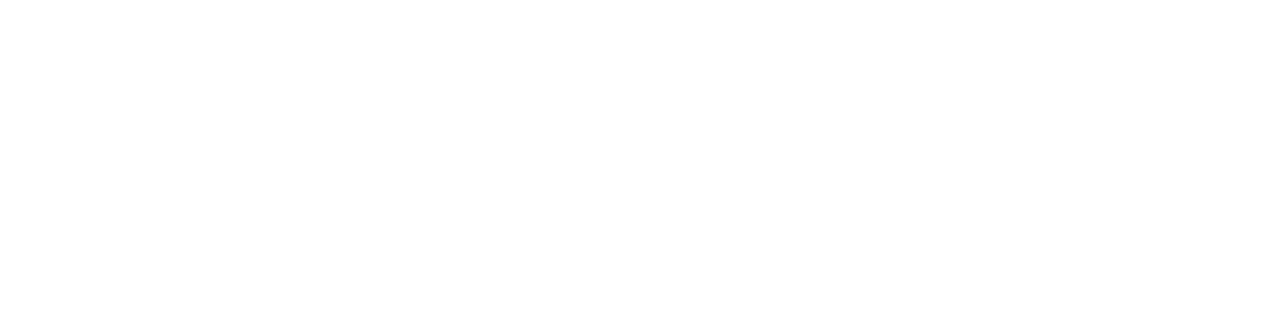
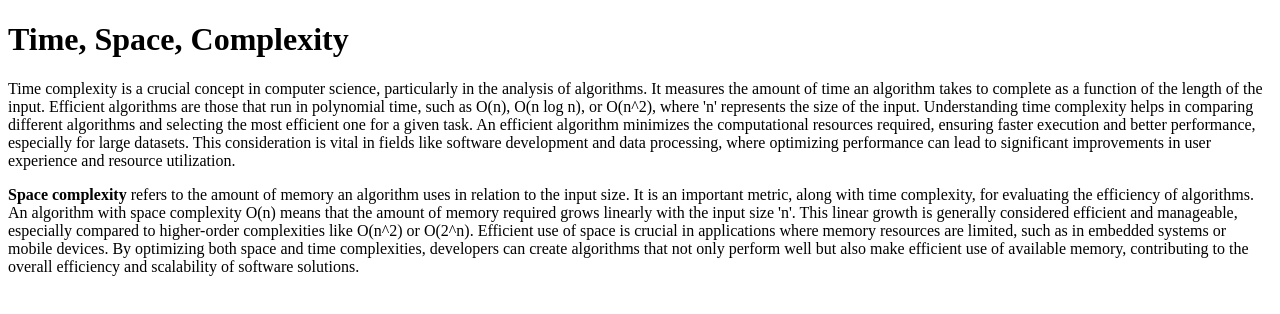
Before and after one commit to acciojob/time-and-space-complexity-Aatmin, a website: page main.html in a window 1280 px wide. Drawn offline with Linux system fonts and the light colour scheme.

Commit message:
created a submission

```diff
--- a/main.html
+++ b/main.html
@@ -7,6 +7,9 @@
 </head>
 
 <body>
+	<h1>Time, Space, Complexity</h1>
+	<p>Time complexity is a crucial concept in computer science, particularly in the analysis of algorithms. It measures the amount of time an algorithm takes to complete as a function of the length of the input. Efficient algorithms are those that run in polynomial time, such as O(n), O(n log n), or O(n^2), where 'n' represents the size of the input. Understanding time complexity helps in comparing different algorithms and selecting the most efficient one for a given task. An efficient algorithm minimizes the computational resources required, ensuring faster execution and better performance, especially for large datasets. This consideration is vital in fields like software development and data processing, where optimizing performance can lead to significant improvements in user experience and resource utilization.</p>
+	<p><b>Space complexity</b> refers to the amount of memory an algorithm uses in relation to the input size. It is an important metric, along with time complexity, for evaluating the efficiency of algorithms. An algorithm with space complexity O(n) means that the amount of memory required grows linearly with the input size 'n'. This linear growth is generally considered efficient and manageable, especially compared to higher-order complexities like O(n^2) or O(2^n). Efficient use of space is crucial in applications where memory resources are limited, such as in embedded systems or mobile devices. By optimizing both space and time complexities, developers can create algorithms that not only perform well but also make efficient use of available memory, contributing to the overall efficiency and scalability of software solutions.</p>
 	<!-- the entire body must be written by student -->
     <script type="text/javascript" src="./script.js">
 </script>
```
